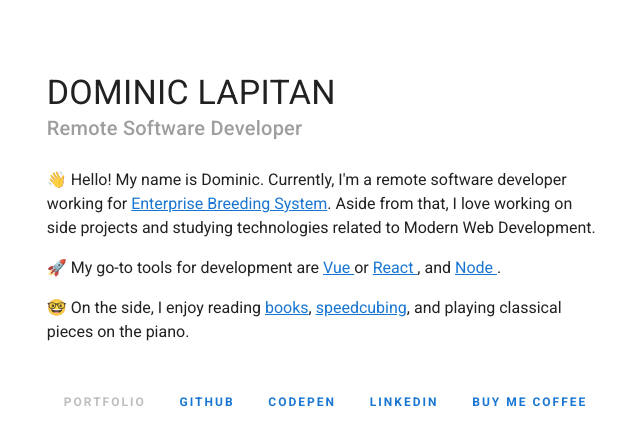
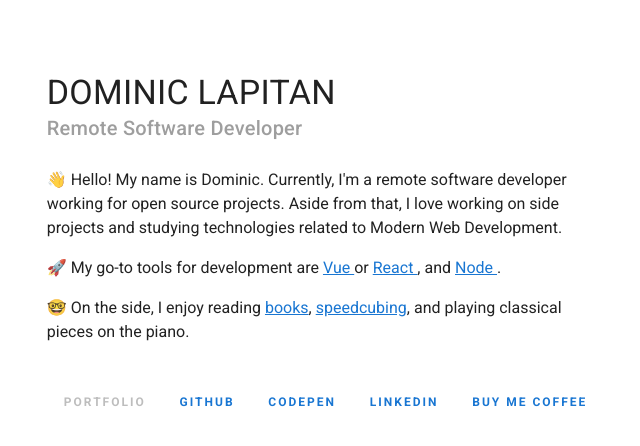
Before and after one commit to dilapitan/dominic-lapitan, a Nuxt app: page / in a window 1280 px wide. Shown: the top 446 px of the page, without its empty margins (315-955 px from the left). Built offline with nearby package versions, Linux system fonts and the light colour scheme.

Commit message:
Update desc

```diff
--- a/pages/index.vue
+++ b/pages/index.vue
@@ -10,13 +10,9 @@
 
         <p>
           👋 Hello! My name is Dominic. Currently, I'm a remote software
-          developer working for
-          <span>
-            <a href="https://excellenceinbreeding.org/" target="_blank"
-              >Enterprise Breeding System</a
-            > </span
-          >. Aside from that, I love working on side projects and studying
-          technologies related to Modern Web Development.
+          developer working for open source projects. Aside from that, I love
+          working on side projects and studying technologies related to Modern
+          Web Development.
         </p>
 
         <p>
```
